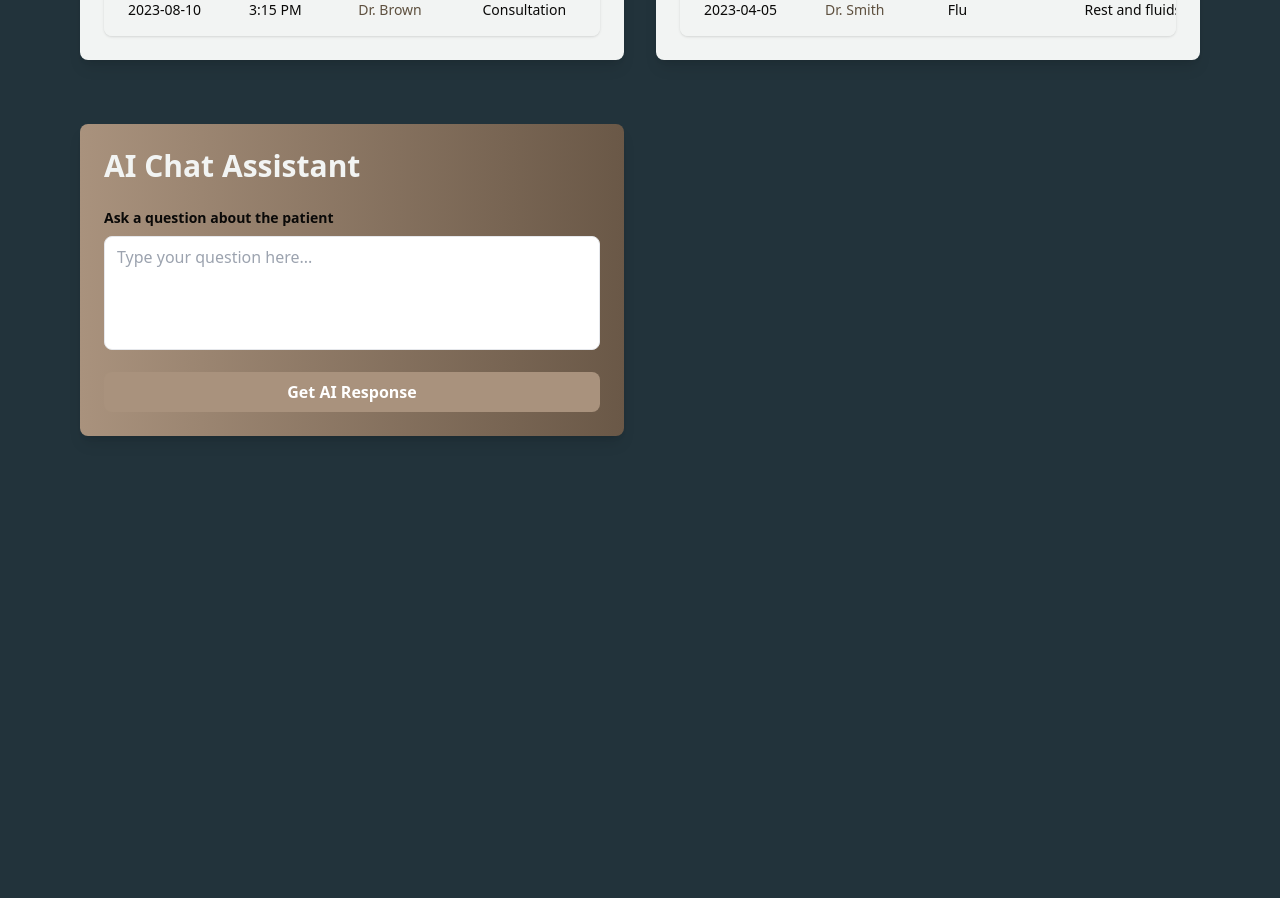
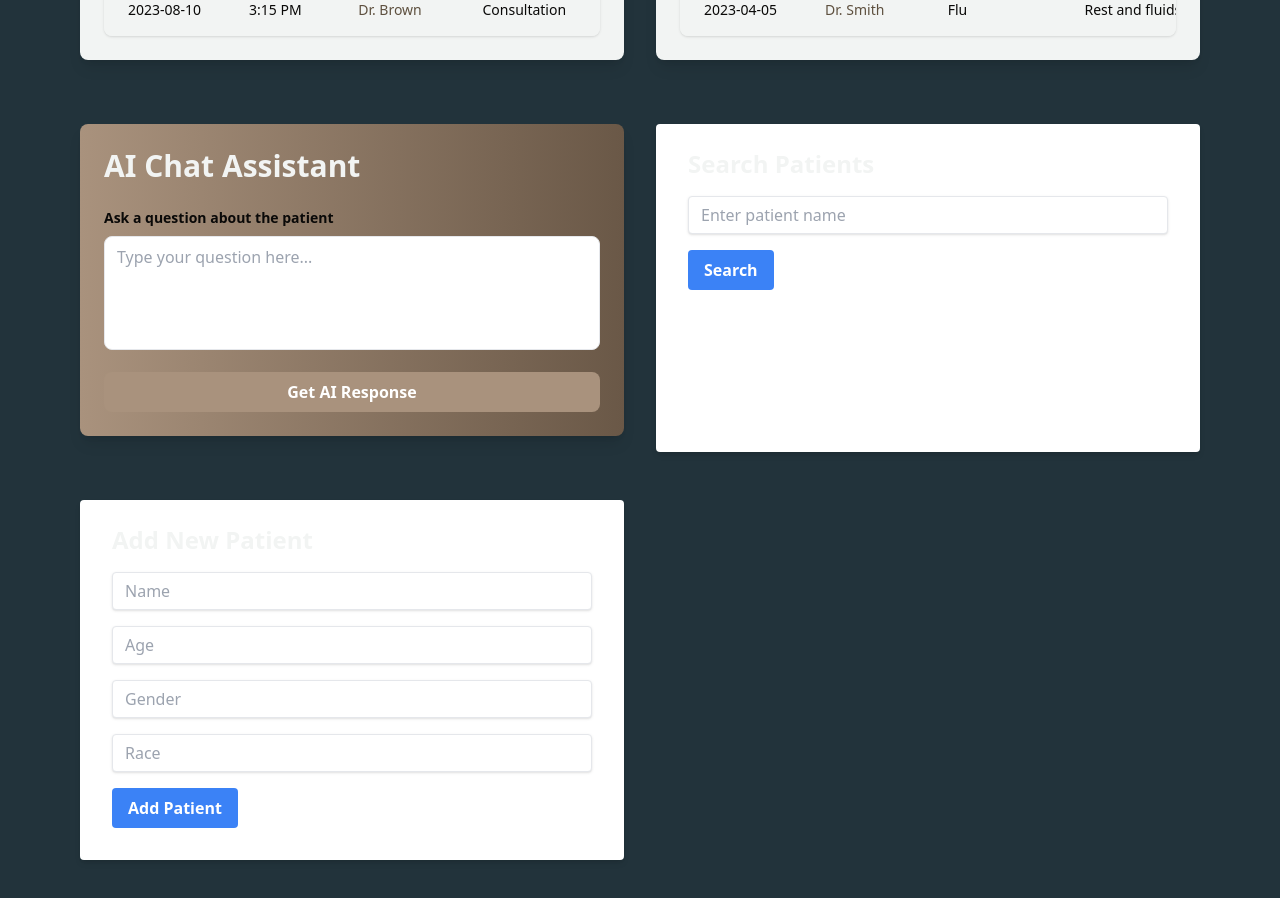
Before and after one commit to okGus/telemedicine, a React (Vite) app in the folder client/: page / in a window 1280 px wide. Shown: the part 400-1298 px from the top of the page. Before the commit the page ends 900 px from the top, so only its background shows below. Built offline with nearby package versions, Linux system fonts and the light colour scheme.

Commit message:
db routes and components

```diff
--- /dev/null
+++ b/client/src/components/AddPatient.jsx
@@ -0,0 +1,91 @@
+import { useState } from 'react';
+
+const AddPatient = () => {
+  const [name, setName] = useState('');
+  const [age, setAge] = useState('');
+  const [gender, setGender] = useState('');
+  const [race, setRace] = useState('');
+  const [message, setMessage] = useState('');
+
+  const addPatient = async () => {
+    if (!name || !age || !gender || !race) {
+      setMessage('All fields are required');
+      return;
+    }
+
+    try {
+      const response = await fetch('http://127.0.0.1:6969/add_patient', {
+        method: 'POST',
+        headers: {
+          'Content-Type': 'application/x-www-form-urlencoded',
+          'Access-Control-Allow-Origin': '*',
+          'Access-Control-Allow-Methods': 'POST, OPTIONS',
+          'Access-Control-Allow-Headers': 'Content-Type, Authorization'
+        },
+        body: new URLSearchParams({
+          name: name,
+          age: age,
+          gender: gender,
+          race: race
+        }),
+        mode: 'cors'
+      });
+
+      const data = await response.json();
+      if (response.ok) {
+        setMessage(`Patient added successfully with ID: ${data.patient_id}`);
+        setName('');
+        setAge('');
+        setGender('');
+        setRace('');
+      } else {
+        setMessage(`Error: ${data.error}`);
+      }
+    } catch (error) {
+      setMessage(`Error: ${error.message}`);
+    }
+  };
+
+  return (
+    <div className="bg-white shadow-md rounded px-8 pt-6 pb-8 mb-4">
+      <h2 className="text-2xl font-bold mb-4">Add New Patient</h2>
+      <input
+        className="shadow appearance-none border rounded w-full py-2 px-3 text-gray-700 leading-tight focus:outline-none focus:shadow-outline mb-4"
+        type="text"
+        value={name}
+        onChange={(e) => setName(e.target.value)}
+        placeholder="Name"
+      />
+      <input
+        className="shadow appearance-none border rounded w-full py-2 px-3 text-gray-700 leading-tight focus:outline-none focus:shadow-outline mb-4"
+        type="number"
+        value={age}
+        onChange={(e) => setAge(e.target.value)}
+        placeholder="Age"
+      />
+      <input
+        className="shadow appearance-none border rounded w-full py-2 px-3 text-gray-700 leading-tight focus:outline-none focus:shadow-outline mb-4"
+        type="text"
+        value={gender}
+        onChange={(e) => setGender(e.target.value)}
+        placeholder="Gender"
+      />
+      <input
+        className="shadow appearance-none border rounded w-full py-2 px-3 text-gray-700 leading-tight focus:outline-none focus:shadow-outline mb-4"
+        type="text"
+        value={race}
+        onChange={(e) => setRace(e.target.value)}
+        placeholder="Race"
+      />
+      <button
+        className="bg-blue-500 hover:bg-blue-700 text-white font-bold py-2 px-4 rounded focus:outline-none focus:shadow-outline"
+        onClick={addPatient}
+      >
+        Add Patient
+      </button>
+      {message && <p className="mt-4">{message}</p>}
+    </div>
+  );
+};
+
+export default AddPatient;
--- a/client/src/components/PatientSearch.jsx
+++ b/client/src/components/PatientSearch.jsx
@@ -3,18 +3,35 @@ import { useState } from 'react';
 const SearchPatients = () => {
   const [name, setName] = useState('');
   const [patients, setPatients] = useState([]);
+  const [message, setMessage] = useState('');
 
-  const searchPatient = async () => {
+  const searchPatients = async () => {
+    if (!name) {
+      setMessage('Please enter a name to search');
+      return;
+    }
+
     try {
-      const response = await fetch(`http://127.0.0.1:6969/search_patient?name=${name}`);
+      const response = await fetch(`http://127.0.0.1:6969/search_patient?name=${name}`, {
+        method: 'GET',
+        headers: {
+          'Content-Type': 'application/json',
+          'Access-Control-Allow-Origin': '*',
+          'Access-Control-Allow-Methods': 'GET, OPTIONS',
+          'Access-Control-Allow-Headers': 'Content-Type, Authorization'
+        },
+        mode: 'cors'
+      });
+
+      const data = await response.json();
       if (response.ok) {
-        const data = await response.json();
         setPatients(data);
+        setMessage('');
       } else {
-        console.error('Error fetching patient data:', response.statusText);
+        setMessage(`Error: ${data.error}`);
       }
     } catch (error) {
-      console.error('Error searching patient:', error);
+      setMessage(`Error: ${error.message}`);
     }
   };
 
@@ -22,25 +39,28 @@ const SearchPatients = () => {
     <div className="bg-white shadow-md rounded px-8 pt-6 pb-8 mb-4">
       <h2 className="text-2xl font-bold mb-4">Search Patients</h2>
       <input
-        className="shadow appearance-none border rounded w-full py-2 px-3 text-gray-700 leading-tight focus:outline-none focus:shadow-outline"
+        className="shadow appearance-none border rounded w-full py-2 px-3 text-gray-700 leading-tight focus:outline-none focus:shadow-outline mb-4"
         type="text"
         value={name}
         onChange={(e) => setName(e.target.value)}
         placeholder="Enter patient name"
       />
       <button
-        className="bg-blue-500 hover:bg-blue-700 text-white font-bold py-2 px-4 rounded focus:outline-none focus:shadow-outline mt-4"
-        onClick={searchPatient}
+        className="bg-blue-500 hover:bg-blue-700 text-white font-bold py-2 px-4 rounded focus:outline-none focus:shadow-outline"
+        onClick={searchPatients}
       >
         Search
       </button>
-      <ul className="mt-4">
-        {patients.map(patient => (
-          <li key={patient.id} className="bg-gray-100 p-2 mb-2 rounded shadow">
-            {patient.name} - {patient.email}
-          </li>
-        ))}
-      </ul>
+      {message && <p className="mt-4">{message}</p>}
+      {patients.length > 0 && (
+        <ul className="mt-4">
+          {patients.map((patient) => (
+            <li key={patient.id} className="mb-2">
+              {patient.name} - {patient.email}
+            </li>
+          ))}
+        </ul>
+      )}
     </div>
   );
 };
--- a/client/src/pages/Main.jsx
+++ b/client/src/pages/Main.jsx
@@ -2,7 +2,9 @@ import { useState, useEffect } from "react";
 import PatientSchedule from "../components/PatientSchedule";
 import PatientHistory from "../components/PatientHistory";
 import AiChatBox from "../components/AIChatBox";
+import PatientSearch from "../components/PatientSearch";
 import { mockScheduleData, mockPatientHistoryData } from "../mockData";
+import AddPatient from "../components/AddPatient";
 const MainPage = () => {
   const [scheduleData, setScheduleData] = useState([]);
   const [historyData, setHistoryData] = useState([]);
@@ -22,6 +24,8 @@ const MainPage = () => {
         <PatientSchedule scheduleData={scheduleData} />
         <PatientHistory historyData={historyData} />
         <AiChatBox historyData={historyData} />
+        <PatientSearch />
+        <AddPatient />
       </div>
     </div>
   );
```
Also changed, not shown: 2 other files (tests, documents, lock files or other folders).
